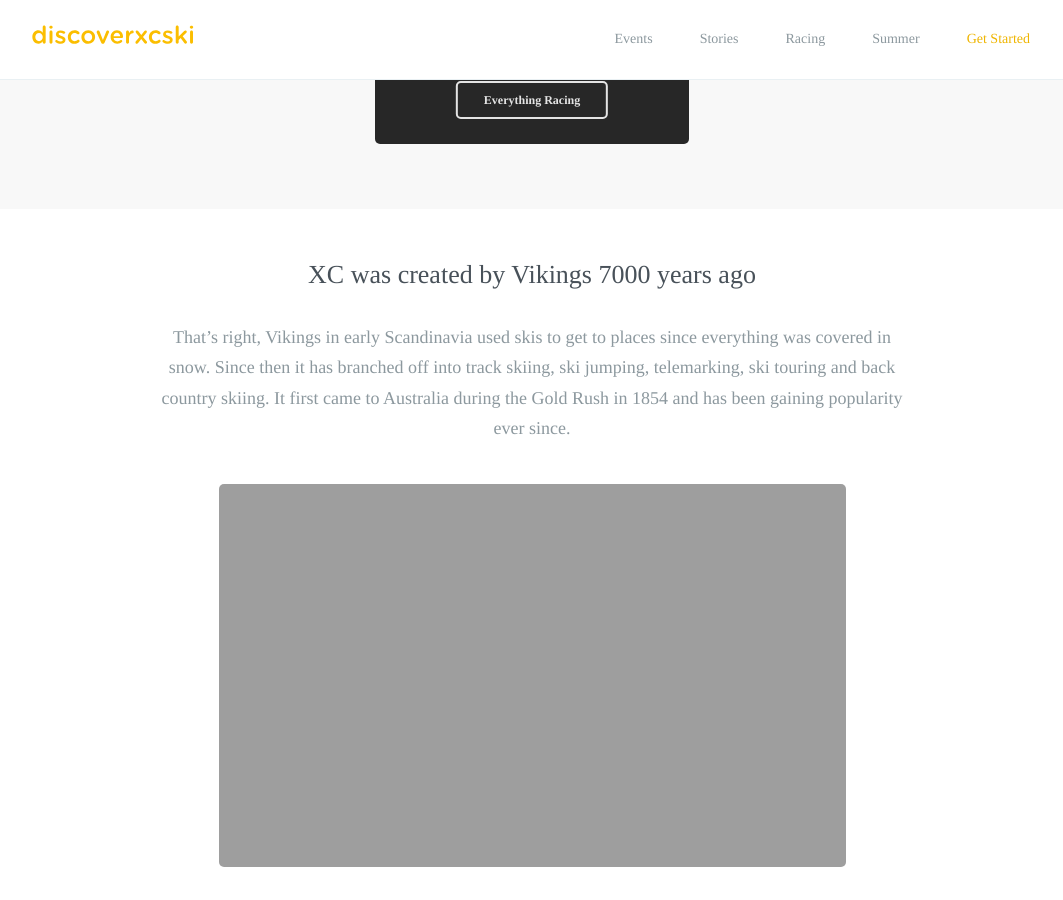
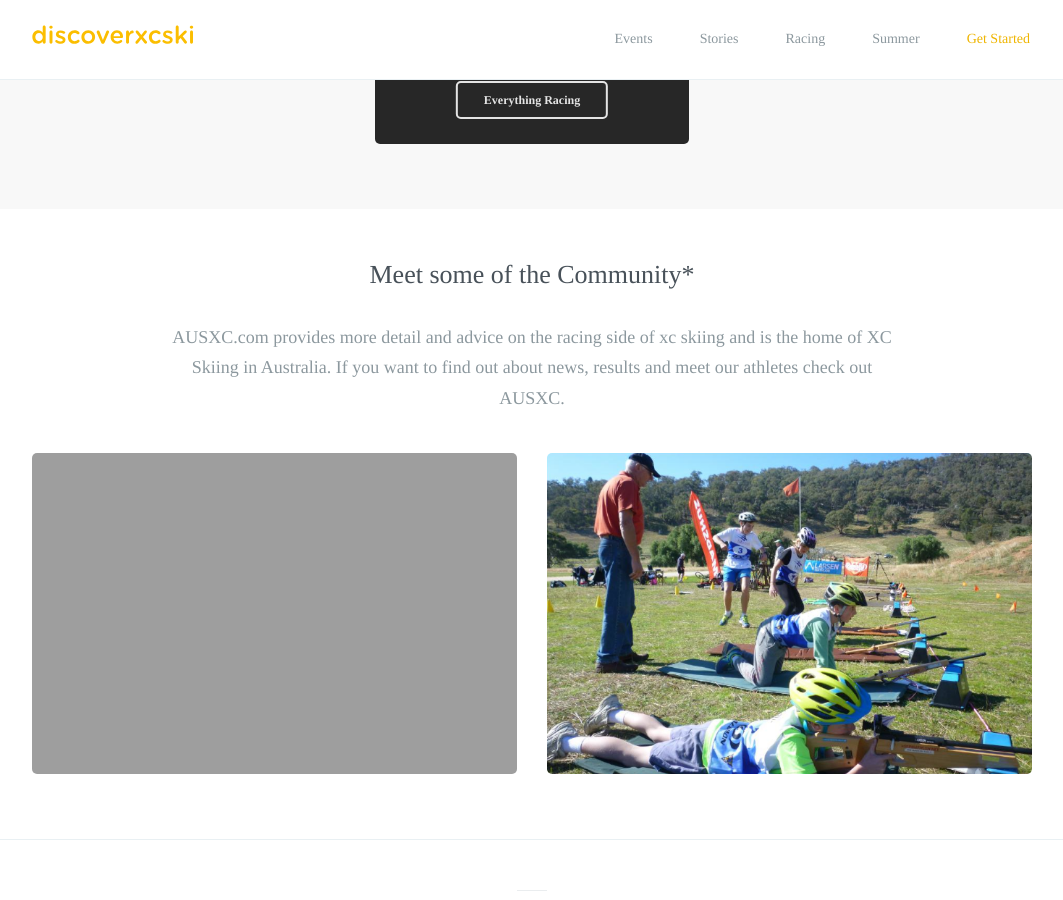
Before and after one commit to robcatto/robcatto.github.io, a Jekyll site: the page index.html, which Jekyll copies as it is, in a window 1280 px wide and 900 px high, scrolled down 3180 px. Shown: the whole window, without its empty margins (108-1171 px from the left). Built offline with Jekyll 4.4.1, drawn with Linux system fonts in a browser that asks for light colours; some web fonts are replaced; Markdown is read by kramdown in place of the engine named in the settings.

Commit message:
Homepage Commit

```diff
--- a/index.html
+++ b/index.html
@@ -567,16 +567,40 @@
                     </div>
              </section>
              <section class="mobile_section">
-                <h3>XC was created by Vikings 7000 years ago</h3>
-                <p>That’s right, Vikings in early Scandinavia used skis to get to places since everything was covered in snow. Since then it has branched off into track skiing, ski jumping, telemarking, ski touring and back country skiing. It first came to Australia during the Gold Rush in 1854 and has been gaining popularity ever since.
+                <h3>Meet some of the Community*</h3>
+                <p>AUSXC.com provides more detail and advice on the racing side of xc skiing and is the home of XC Skiing in Australia. If you want to find out about news, results and meet our athletes check out AUSXC.
                 </p>
-                <div class="one">
-                <div class="onelarge centered" style="
-                background-image: url(http://discoverxcski.com/images/phil-falun.jpg);
-                background-size: cover;
-                min-height: 383px !important;
-                max-width: 627px !important;
-                "></div>
+                <div class="row">
+
+
+
+
+                         <div class="column two">
+                                                <div class="callout-card" style="
+                                                background: url(http://www.discoverxcski.com/images/phil-falun.jpg);
+                                                background-size: cover;
+                                                min-height: 321px;
+                                                ">
+
+
+                                                </div>
+                        </div>
+
+                        <div class="column two">
+                                                <div class="callout-card" style="
+                                                background: url(http://www.discoverxcski.com/images/summer-biathlon.png);
+                                                background-size: cover;
+                                                background-position: center;
+                                                min-height: 321px;
+                                                ">
+
+
+                                                </div>
+                        </div>
+
+
+
+                </div>
                 </section>
 
 
```
